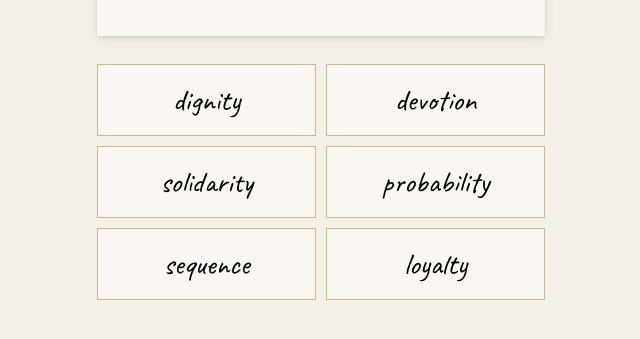
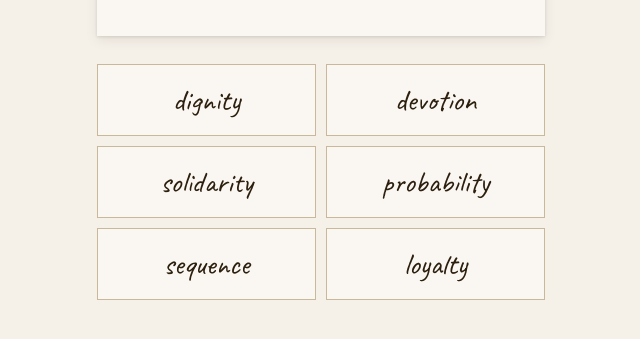
Before and after one commit to McCartneyAC/Kartochky, a plain HTML site: page index.html in a window 1280 px wide. Shown: the part 285-624 px from the top of the page, without its empty margins (319-959 px from the left). Drawn offline with Linux system fonts and the light colour scheme.

Commit message:
text color bug fix

```diff
--- a/index.html
+++ b/index.html
@@ -138,6 +138,7 @@
       border-radius: var(--radius);
       font-size: 30px;
       text-align: center;
+      color: var(--text);
       cursor: pointer;
       transition: background .12s, border-color .12s;
       -webkit-tap-highlight-color: transparent;
```
